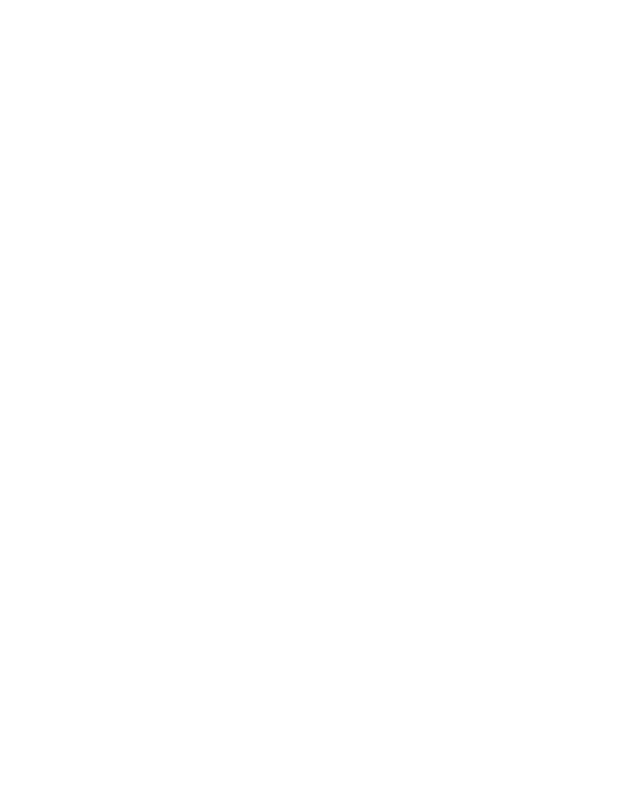
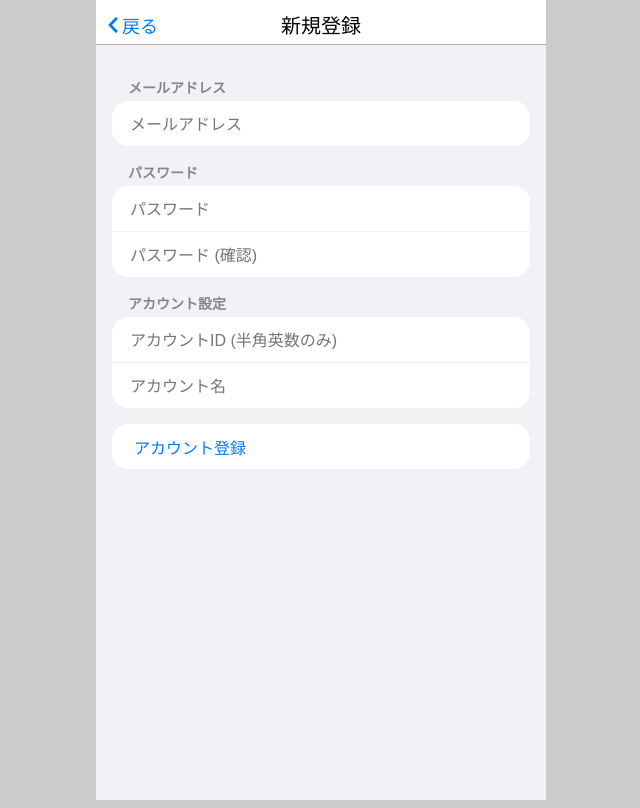
Before and after one commit to k7ubb/mahjonglog-react, a React (Vite) app: page /app/register in a window 1280 px wide. Before the commit this address had no page. Shown: the whole page, without its empty margins (319-959 px from the left). Built offline with nearby package versions, Linux system fonts and the light colour scheme; no server answers.

Commit message:
アカウント登録機能を作成

```diff
--- a/package.json
+++ b/package.json
@@ -10,9 +10,11 @@
 		"preview": "vite preview"
 	},
 	"dependencies": {
+		"firebase": "^11.0.2",
 		"react": "^18.3.1",
 		"react-dom": "^18.3.1",
 		"react-icons": "^5.3.0",
+		"react-loading": "^2.0.3",
 		"react-router-dom": "^6.28.0"
 	},
 	"devDependencies": {
--- a/src/App.tsx
+++ b/src/App.tsx
@@ -1,6 +1,8 @@
 import { BrowserRouter, Route, Routes } from 'react-router-dom';
 import { IndexPage } from './components/Pages/IndexPage';
 import { AppIndexPage } from './components/Pages/AppIndexPage';
+import { AppLoginPage } from './components/Pages/AppLoginPage';
+import { AppRegisterPage } from './components/Pages/AppRegisterPage';
 
 function App() {
 	return (
@@ -13,6 +15,8 @@
 			<Routes>
 				<Route path="/" element={<IndexPage />} />
 				<Route path="/app" element={<AppIndexPage />} />
+				<Route path="/app/login" element={<AppLoginPage />} />
+				<Route path="/app/register" element={<AppRegisterPage />} />
 			</Routes>
 		</BrowserRouter>
 	);
--- a/src/components/Pages/AppIndexPage.tsx
+++ b/src/components/Pages/AppIndexPage.tsx
@@ -1,10 +1,13 @@
-import { AppWindow } from '../Templates/AppWindow';
+import { AppWindow, ListGroup, ListItem } from '../Templates/AppWindow';
 
 export const AppIndexPage: React.FC = () => {
 	return (
 		<>
-			<AppWindow title="麻雀戦績共有アプリ" backTo="/">
-				<p></p>
+			<AppWindow title="麻雀戦績共有アプリ">
+				<ListGroup title={'アカウント'}>
+					<ListItem linkTo="/app/login">ログイン</ListItem>
+					<ListItem linkTo="/app/register">新規登録</ListItem>
+				</ListGroup>
 			</AppWindow>
 		</>
 	);
--- /dev/null
+++ b/src/components/Pages/AppLoginPage.tsx
@@ -0,0 +1,59 @@
+import { useState } from 'react';
+import { AppWindow, ListGroup, ListItem } from '../Templates/AppWindow';
+
+export const AppLoginPage: React.FC = () => {
+	const [emailOrAccountId, setEmailOrAccountId] = useState('');
+	const [password, setPassword] = useState('');
+	const [error, setError] = useState<string | null>(null);
+	const [disabled, setDisabled] = useState(false);
+
+	return (
+		<>
+			<AppWindow title="ログイン" backTo="/app">
+				<form
+					onSubmit={async (e) => {
+						e.preventDefault();
+						setDisabled(true);
+						try {
+							await new Promise((resolve) => setTimeout(resolve, 1000));
+						} catch (e) {
+							setError((e as Error).message);
+						} finally {
+							setDisabled(false);
+						}
+					}}
+				>
+					<ListGroup>
+						<ListItem>
+							<input
+								required
+								type="text"
+								pattern="^[a-zA-Z0-9\-_@\.]+$"
+								placeholder="アカウントID / メールアドレス"
+								value={emailOrAccountId}
+								onChange={(e) => setEmailOrAccountId(e.target.value)}
+							/>
+						</ListItem>
+						<ListItem>
+							<input
+								required
+								type="password"
+								placeholder="パスワード"
+								value={password}
+								onChange={(e) => setPassword(e.target.value)}
+							/>
+						</ListItem>
+					</ListGroup>
+
+					<ListGroup {...(error && { error })}>
+						<ListItem>
+							<button type="submit" disabled={disabled}>
+								ログイン
+							</button>
+						</ListItem>
+					</ListGroup>
+				</form>
+			</AppWindow>
+		</>
+	);
+};
--- /dev/null
+++ b/src/components/Pages/AppRegisterPage.tsx
@@ -0,0 +1,106 @@
+import { useState } from 'react';
+import { useNavigate } from 'react-router-dom';
+import { AppWindow, ListGroup, ListItem } from '../Templates/AppWindow';
+import { useHandleRegister } from '../../usecase/useHandleRegister';
+
+export const AppRegisterPage: React.FC = () => {
+	const navigate = useNavigate();
+	const { submitLogin } = useHandleRegister();
+	const [email, setEmail] = useState('');
+	const [password, setPassword] = useState('');
+	const [passwordCheck, setPasswordCheck] = useState('');
+	const [accountID, setAccountID] = useState('');
+	const [accountName, setAccountName] = useState('');
+	const [error, setError] = useState<string | null>(null);
+	const [loading, setLoading] = useState(false);
+
+	return (
+		<>
+			<AppWindow title="新規登録" backTo="/app" loading={loading}>
+				<form
+					onSubmit={async (e) => {
+						e.preventDefault();
+						setLoading(true);
+						try {
+							await submitLogin({
+								email,
+								password,
+								passwordCheck,
+								accountID,
+								accountName,
+							});
+							navigate('/app');
+						} catch (e) {
+							setError((e as Error).message);
+						} finally {
+							setLoading(false);
+						}
+					}}
+				>
+					<ListGroup title="メールアドレス">
+						<ListItem>
+							<input
+								required
+								type="email"
+								placeholder="メールアドレス"
+								value={email}
+								onChange={(e) => setEmail(e.target.value)}
+							/>
+						</ListItem>
+					</ListGroup>
+
+					<ListGroup title="パスワード">
+						<ListItem>
+							<input
+								required
+								type="password"
+								placeholder="パスワード"
+								value={password}
+								onChange={(e) => setPassword(e.target.value)}
+							/>
+						</ListItem>
+						<ListItem>
+							<input
+								required
+								type="password"
+								placeholder="パスワード (確認)"
+								value={passwordCheck}
+								onChange={(e) => setPasswordCheck(e.target.value)}
+							/>
+						</ListItem>
+					</ListGroup>
+
+					<ListGroup title="アカウント設定">
+						<ListItem>
+							<input
+								required
+								type="text"
+								pattern="^[a-zA-Z0-9\-_\@\.]+$"
+								placeholder="アカウントID (半角英数のみ)"
+								value={accountID}
+								onChange={(e) => setAccountID(e.target.value)}
+							/>
+						</ListItem>
+						<ListItem>
+							<input
+								required
+								type="text"
+								placeholder="アカウント名"
+								value={accountName}
+								onChange={(e) => setAccountName(e.target.value)}
+							/>
+						</ListItem>
+					</ListGroup>
+
+					<ListGroup {...(error && { error })}>
+						<ListItem>
+							<button type="submit" disabled={loading}>
+								アカウント登録
+							</button>
+						</ListItem>
+					</ListGroup>
+				</form>
+			</AppWindow>
+		</>
+	);
+};
--- a/src/components/Templates/AppWindow.module.css
+++ b/src/components/Templates/AppWindow.module.css
@@ -24,7 +24,7 @@
 
 .appWindow {
 	margin: auto;
-	padding: 8px;
+	padding: 16px;
 	width: 100%;
 	box-sizing: border-box;
 	max-width: 450px;
@@ -34,10 +34,10 @@
 
 .header {
 	position: sticky;
-	top: -8px;
-	margin: -8px -8px 0;
+	top: -16px;
+	margin: -16px -16px 32px;
 	padding-top: 10px;
-	width: calc(100% + 16px);
+	width: calc(100% + 32px);
 	height: 34px;
 	background: var(--app-color-background2);
 	border-bottom: 1px solid var(--app-color-main2);
@@ -61,3 +61,73 @@
 	color: var(--app-color-accent);
 	text-decoration: none;
 }
+
+.listtitle {
+	margin-left: 16px;
+	margin-bottom: 4px;
+	font-size: 14px;
+	font-weight: bold;
+	color: var(--app-color-gray);
+}
+
+.listgroup {
+	display: block;
+	padding: 0 !important;
+	position: relative;
+	width: 100%;
+	box-sizing: border-box;
+	padding: 16px;
+	margin-bottom: 16px;
+	border-radius: 16px;
+	background: var(--app-color-background2);
+}
+
+.listitem {
+	display: flex;
+	position: relative;
+	font-size: 16px;
+	padding-left: 16px;
+	height: 45px;
+	line-height: 45px;
+	color: var(--app-color-main);
+	text-decoration: none;
+}
+
+.listitem:not(:first-child) {
+	border-top: 1px solid var(--app-color-background);
+}
+
+.listitem svg {
+	margin-left: auto;
+	padding: 16px;
+}
+
+.listitem.button {
+	color: var(--app-color-accent);
+}
+
+.listitem input,
+.listitem select {
+	border: none;
+	width: calc(100% - 16px);
+	height: calc(100% - 8px);
+	margin: 4px 0;
+	font-size: 16px;
+	background: transparent;
+}
+
+.listitem button {
+	width: calc(100% - 16px);
+	text-align: left;
+	background: transparent;
+	border: none;
+	font-size: 16px;
+	color: var(--app-color-accent);
+}
+
+.loading {
+	position: absolute;
+	top: 50%;
+	left: 50%;
+	transform: translate(-50%, -50%);
+}
--- a/src/components/Templates/AppWindow.tsx
+++ b/src/components/Templates/AppWindow.tsx
@@ -1,21 +1,83 @@
 import { Link } from 'react-router-dom';
-import { FaChevronLeft } from "react-icons/fa";
+import { FaChevronLeft, FaChevronRight } from 'react-icons/fa';
+import ReactLoading from 'react-loading';
 import style from './AppWindow.module.css';
 
-type Props = {
+export const AppWindow = ({
+	title,
+	backTo,
+	children,
+	loading,
+}: {
 	title: string;
-  backTo?: string;
+	backTo?: string;
 	children?: React.ReactNode;
+	loading?: boolean;
+}) => {
+	return (
+		<>
+			<div className={style.appWindow}>
+				<div className={style.header}>
+					{backTo && (
+						<Link to={backTo}>
+							<FaChevronLeft />
+							戻る
+						</Link>
+					)}
+					<h1>{title}</h1>
+				</div>
+				{children}
+			</div>
+			{loading && (
+				<div className={style.loading}>
+					<ReactLoading type="spin" color="#999999" />
+				</div>
+			)}
+		</>
+	);
 };
 
-export const AppWindow = ({ title, backTo, children }: Props) => {
+export const ListGroup = ({
+	title,
+	error,
+	children,
+}: {
+	title?: string;
+	error?: string;
+	children?: React.ReactNode;
+}) => {
 	return (
-		<div className={style.appWindow}>
-			<div className={style.header}>
-        {backTo && <Link to={backTo}><FaChevronLeft />戻る</Link>}
-				<h1>{title}</h1>
-			</div>
+		<>
+			{title && <div className={style.listtitle}>{title}</div>}
+			{error && (
+				<div className={style.listtitle} style={{ color: '#f00' }}>
+					{error}
+				</div>
+			)}
+			<div className={style.listgroup}>{children}</div>
+		</>
+	);
+};
+
+export const ListItem = ({
+	linkTo,
+	onClick,
+	children,
+}: {
+	linkTo?: string;
+	onClick?: () => void;
+	children?: React.ReactNode;
+}) => {
+	return linkTo ? (
+		<Link to={linkTo} className={style.listitem}>
+			{children}
+			<FaChevronRight />
+		</Link>
+	) : onClick ? (
+		<div className={`${style.listitem} ${style.button}`} onClick={onClick}>
 			{children}
 		</div>
+	) : (
+		<div className={`${style.listitem}`}>{children}</div>
 	);
 };
--- /dev/null
+++ b/src/lib/firebase.ts
@@ -0,0 +1,12 @@
+import { initializeApp } from 'firebase/app';
+
+const firebaseConfig = {
+	apiKey: import.meta.env.VITE_FIREBASE_API_KEY,
+	authDomain: import.meta.env.VITE_FIREBASE_AUTH_DOMAIN,
+	projectId: import.meta.env.VITE_FIREBASE_PROJECT_ID,
+	storageBucket: import.meta.env.VITE_FIREBASE_STORAGE_BUCKET,
+	messagingSenderId: import.meta.env.VITE_FIREBASE_MESSAGING_SENDER_ID,
+	appId: import.meta.env.VITE_FIREBASE_APP_ID,
+};
+
+export const FirebaseApp = initializeApp(firebaseConfig);
--- /dev/null
+++ b/src/repository/registerRepository.ts
@@ -0,0 +1,49 @@
+import {
+	getFirestore,
+	collection,
+	doc,
+	getDocs,
+	setDoc,
+	query,
+} from 'firebase/firestore';
+import {
+	getAuth,
+	createUserWithEmailAndPassword,
+	onAuthStateChanged,
+} from 'firebase/auth';
+import { FirebaseApp } from '../lib/firebase';
+
+export const checkAccountIDExist = async (accountID: string) => {
+	(
+		await getDocs(query(collection(getFirestore(FirebaseApp), 'account')))
+	).forEach((doc) => {
+		if (doc.data().accountID === accountID) {
+			throw new Error('このアカウントIDは使われています');
+		}
+	});
+};
+
+export const registerAccount = async ({
+	email,
+	password,
+	accountID,
+	accountName,
+}: {
+	email: string;
+	password: string;
+	accountID: string;
+	accountName: string;
+}) => {
+	await createUserWithEmailAndPassword(getAuth(), email, password);
+	const auth = getAuth();
+	onAuthStateChanged(auth, async (user) => {
+		if (!user) {
+			throw new Error('アカウント登録に失敗しました');
+		}
+		await setDoc(doc(getFirestore(FirebaseApp), 'account', user.uid), {
+			email,
+			accountID,
+			accountName,
+		});
+	});
+};
--- /dev/null
+++ b/src/usecase/useHandleRegister.ts
@@ -0,0 +1,28 @@
+import {
+	checkAccountIDExist,
+	registerAccount,
+} from '../repository/registerRepository';
+
+export const useHandleRegister = () => {
+	const submitLogin = async ({
+		email,
+		password,
+		passwordCheck,
+		accountID,
+		accountName,
+	}: {
+		email: string;
+		password: string;
+		passwordCheck: string;
+		accountID: string;
+		accountName: string;
+	}) => {
+		if (password !== passwordCheck) {
+			throw new Error('パスワードが一致しません');
+		}
+		await checkAccountIDExist(accountID);
+		await registerAccount({ email, password, accountID, accountName });
+	};
+
+	return { submitLogin };
+};
```
Also changed, not shown: 1 other file (tests, documents, lock files or other folders).
